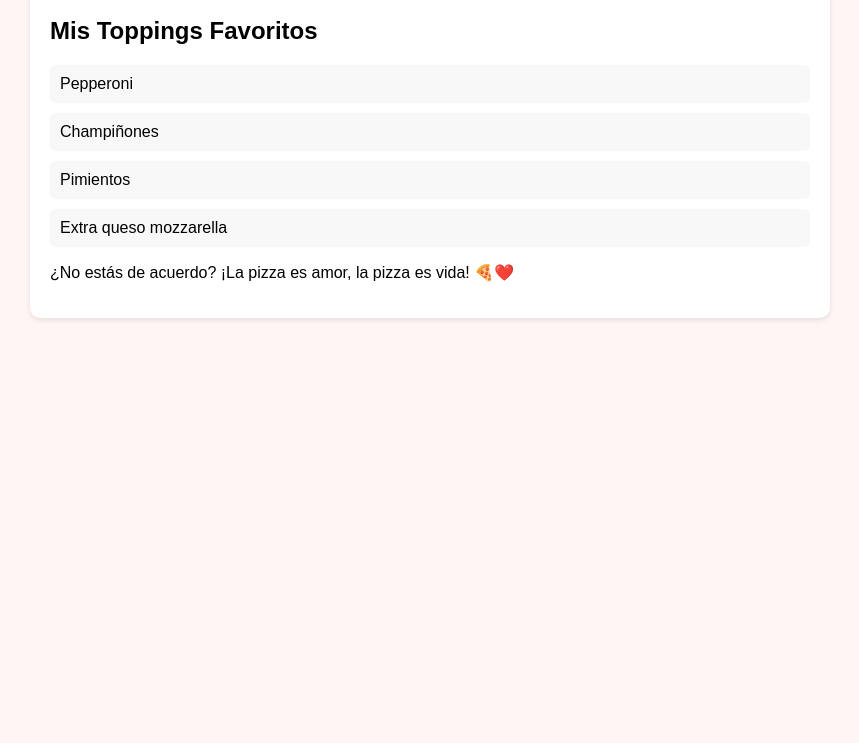
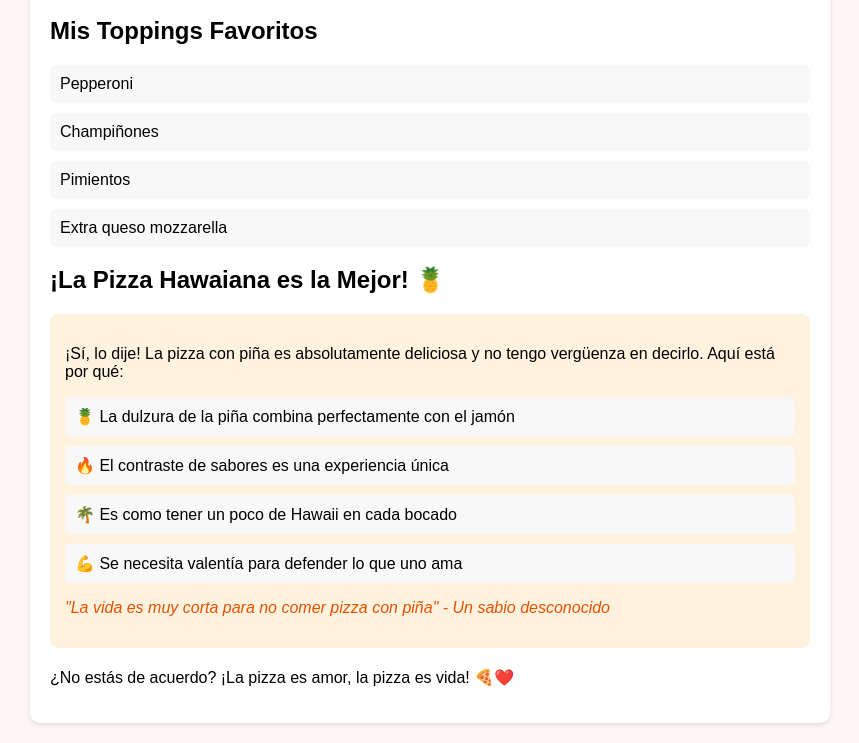
Before and after one commit to urielhedz/pizza-love, a website: page public/index.html in a window 1280 px wide. Shown: the part 430-1173 px from the top of the page, without its empty margins (210-1069 px from the left). Before the commit the page ends 800 px from the top, so only its background shows below. Drawn offline with Linux system fonts and the light colour scheme.

Commit message:
Agregue la mejor pizza

```diff
--- a/public/index.html
+++ b/public/index.html
@@ -27,6 +27,18 @@
 				<li>Extra queso mozzarella</li>
 			</ul>
 
+      <h2>¡La Pizza Hawaiana es la Mejor! 🍍</h2>
+			<div style="background-color: #fff3e0; padding: 15px; border-radius: 8px; margin: 20px 0;">
+				<p>¡Sí, lo dije! La pizza con piña es absolutamente deliciosa y no tengo vergüenza en decirlo. Aquí está por qué:</p>
+				<ul class="pizza-list">
+					<li>🍍 La dulzura de la piña combina perfectamente con el jamón</li>
+					<li>🔥 El contraste de sabores es una experiencia única</li>
+					<li>🌴 Es como tener un poco de Hawaii en cada bocado</li>
+					<li>💪 Se necesita valentía para defender lo que uno ama</li>
+				</ul>
+				<p style="font-style: italic; color: #e65100;">"La vida es muy corta para no comer pizza con piña" - Un sabio desconocido</p>
+			</div>
+
 			<p>¿No estás de acuerdo? ¡La pizza es amor, la pizza es vida! 🍕❤️</p>
 		</div>
 	</body>
```
